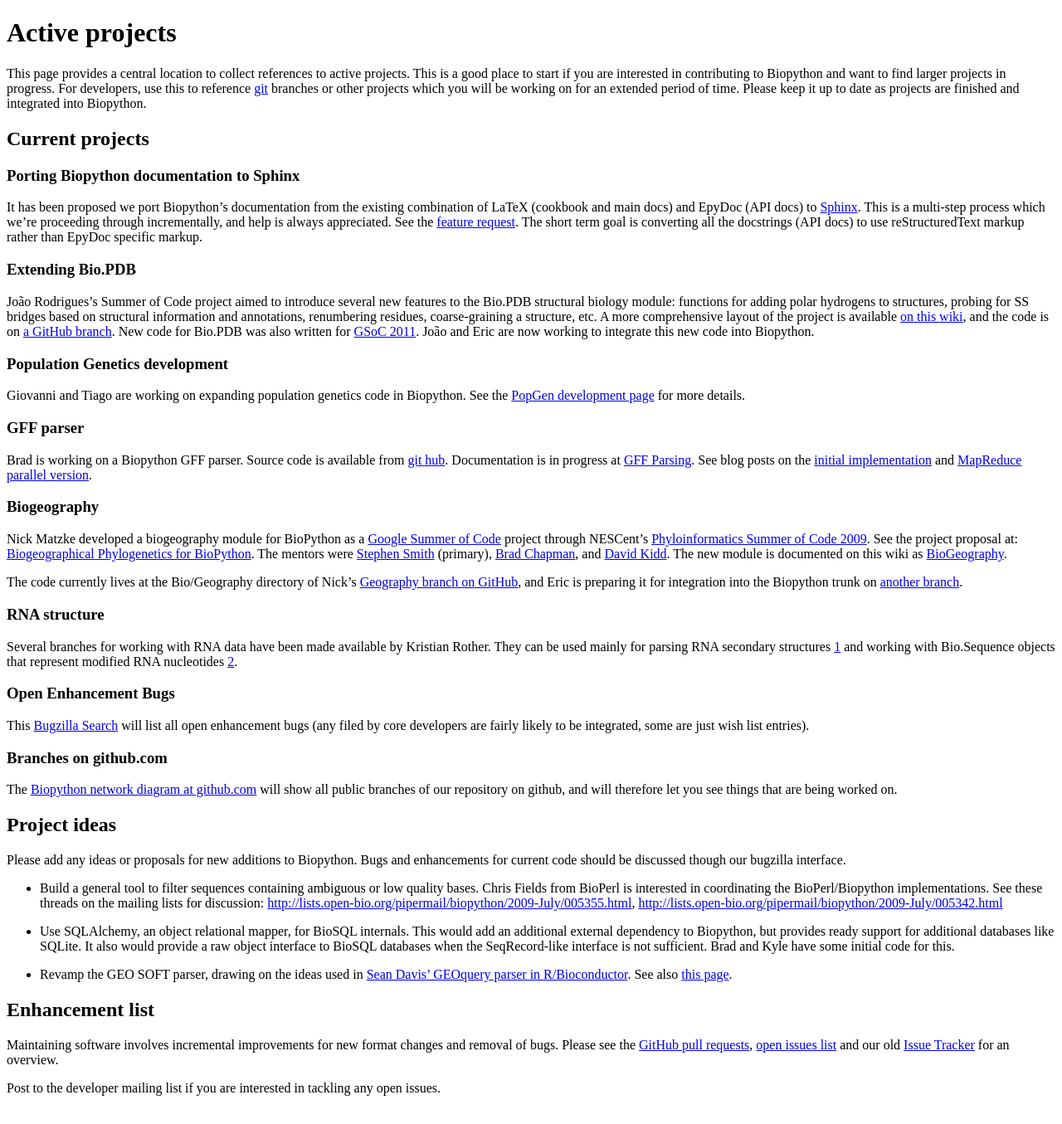
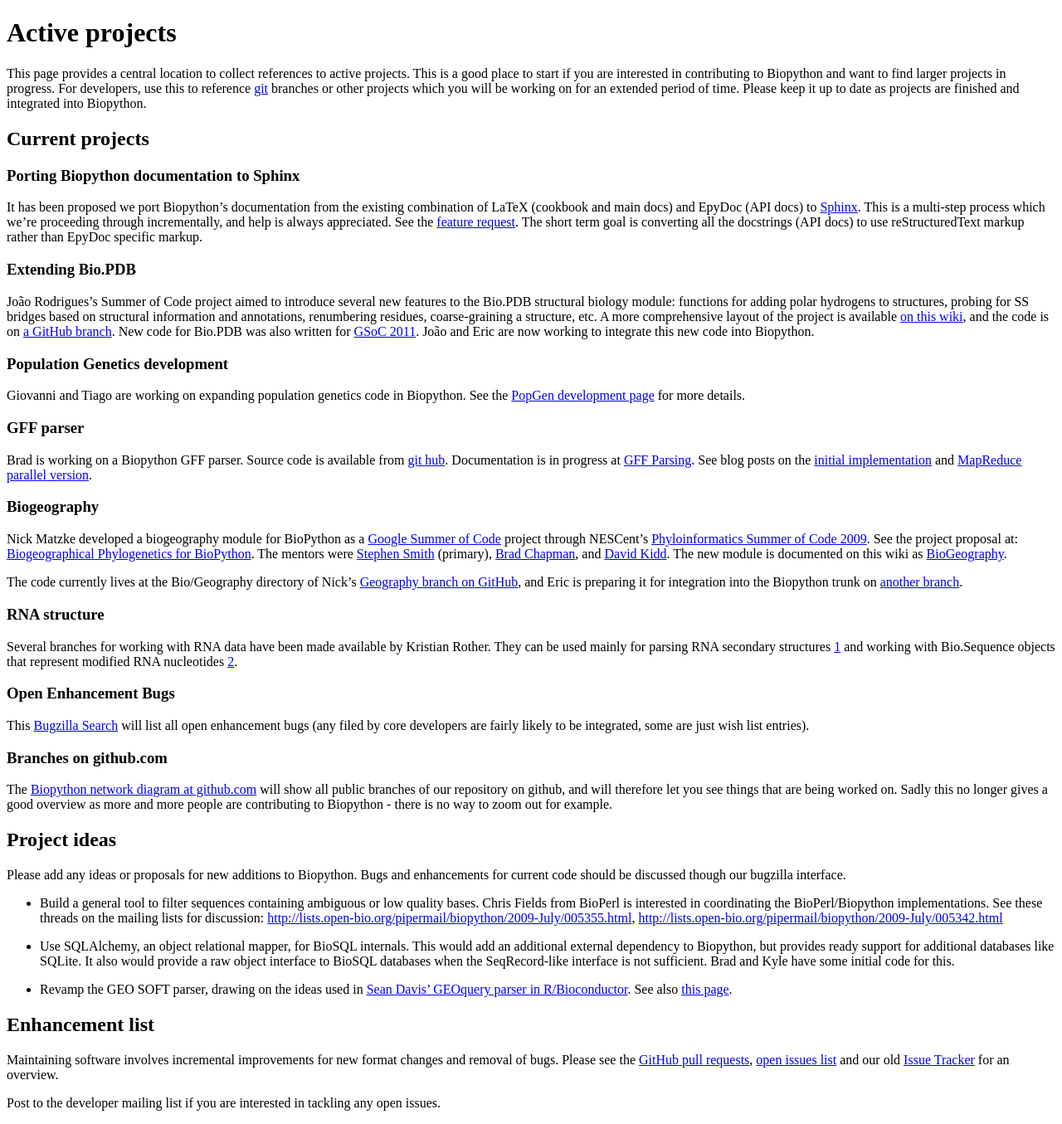
Before and after one commit to biopython/biopython.github.io, a Jekyll site: the page built from wiki/Active_projects.md, in a window 1280 px wide. Shown: the whole page at 83% size. Built offline with Jekyll 4.4.1, drawn with Linux system fonts in a browser that asks for light colours.

Commit message:
/* Branches on github.com */ GitHub network diagram does not scale

```diff
--- a/wiki/Active_projects.md
+++ b/wiki/Active_projects.md
@@ -94,7 +94,9 @@ fairly likely to be integrated, some are just wish list entries).
 The [Biopython network diagram at
 github.com](http://github.com/biopython/biopython/network) will show all
 public branches of our repository on github, and will therefore let you
-see things that are being worked on.
+see things that are being worked on. Sadly this no longer gives a good
+overview as more and more people are contributing to Biopython - there
+is no way to zoom out for example.
 
 Project ideas
 -------------
```
Also changed, not shown: 1 other file.
